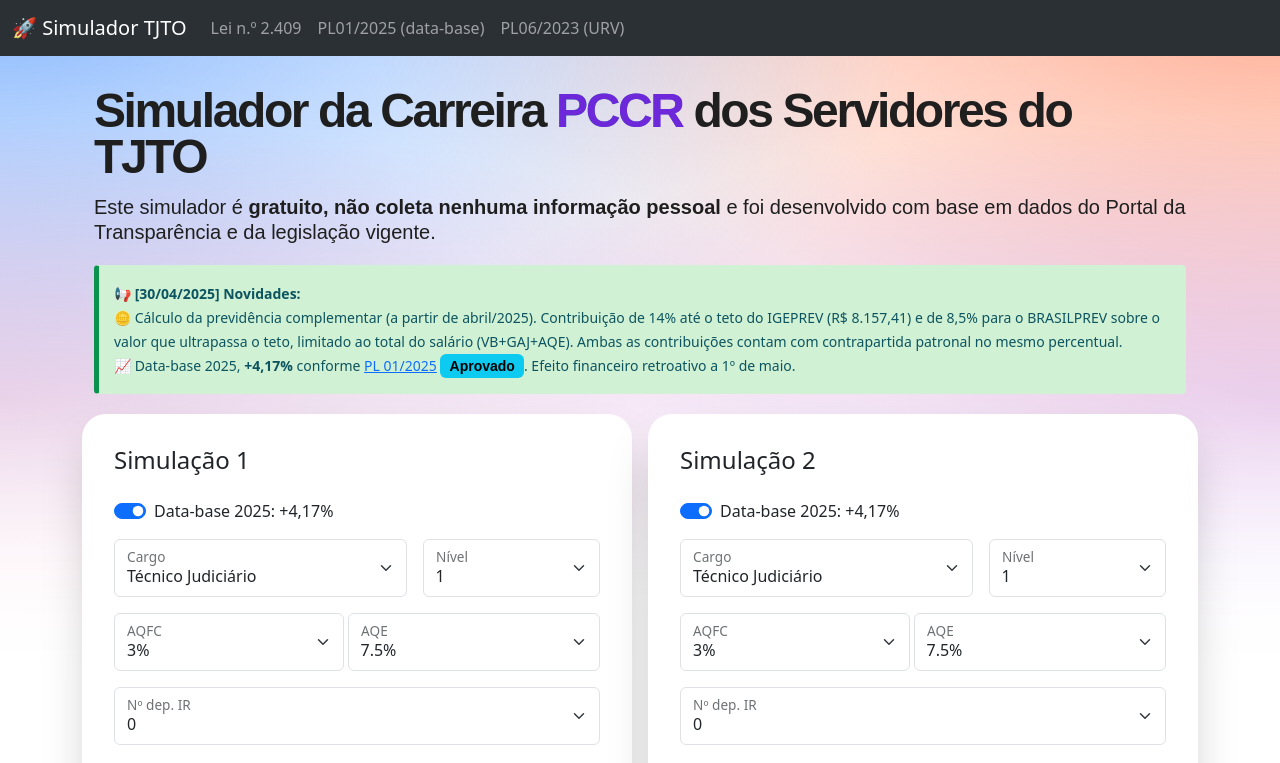
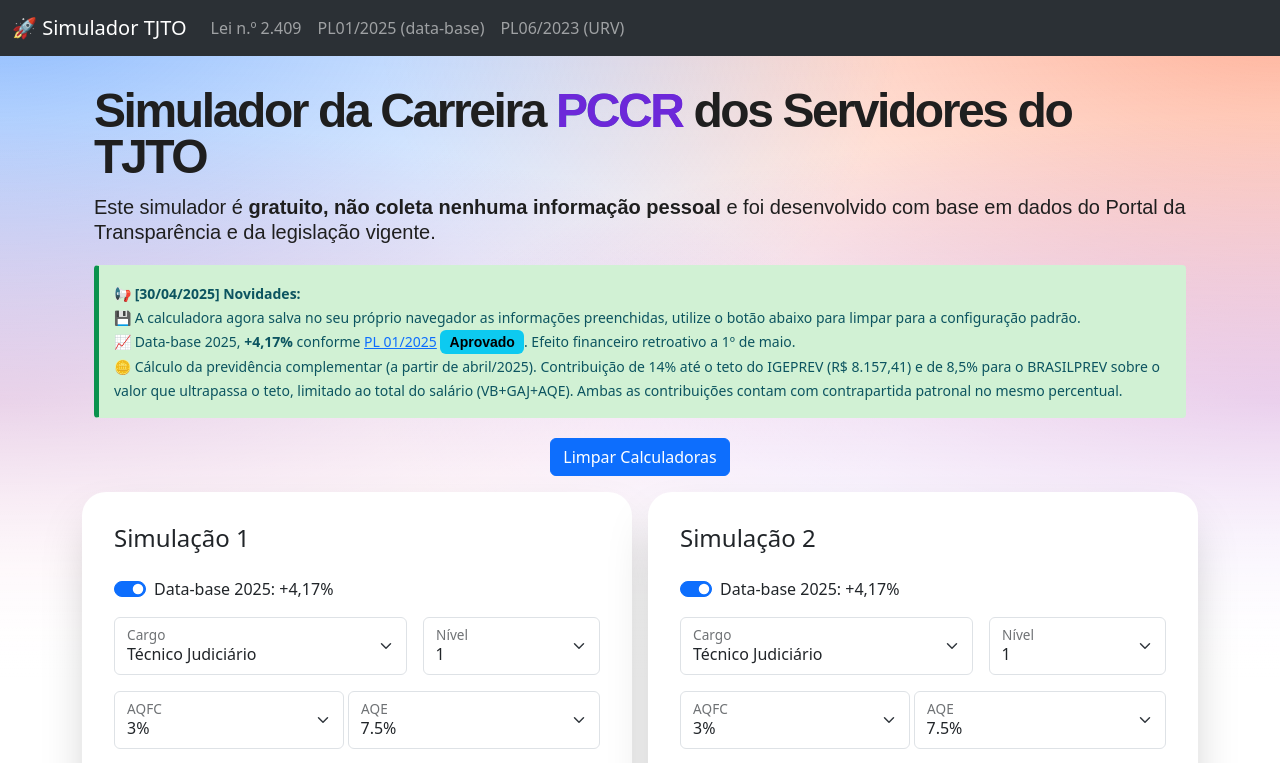
Before and after one commit to guilhermeoq/carreira-tjto, a Vue app: page / in a window 1280 px wide. Shown: the top 763 px of the page. Built offline with nearby package versions, Linux system fonts and the light colour scheme.

Commit message:
feat: armazenamento local storage

```diff
--- a/src/components/Calculadora.vue
+++ b/src/components/Calculadora.vue
@@ -38,13 +38,18 @@
 
       <div class="callout callout-info">
         <small><strong>📢 [30/04/2025] Novidades:</strong><br>
+          💾 A calculadora agora salva no seu próprio navegador as informações preenchidas, utilize o botão abaixo para limpar para a configuração padrão.<br>
+          📈 Data-base 2025, <strong>+4,17%</strong> conforme <a href="https://sapl.al.to.leg.br/materia/11972/documentoacessorio"
+            target="_blank">PL 01/2025</a> <span class="badge text-bg-info">Aprovado</span>. Efeito financeiro retroativo a 1º de maio.<br>
           🪙 Cálculo da previdência complementar (a partir de abril/2025). Contribuição de 14% até o teto do IGEPREV (R$
           8.157,41) e de 8,5% para o BRASILPREV sobre o valor que ultrapassa o teto, limitado ao total do
           salário (VB+GAJ+AQE). Ambas as contribuições contam com contrapartida patronal no mesmo percentual.<br>
-          📈 Data-base 2025, <strong>+4,17%</strong> conforme <a href="https://sapl.al.to.leg.br/materia/11972/documentoacessorio"
-            target="_blank">PL 01/2025</a> <span class="badge text-bg-info">Aprovado</span>. Efeito financeiro retroativo a 1º de maio.<br>
         </small>
       </div>
+
+      <div style="text-align: center; margin-top: 1em; margin-bottom: 1em" >
+      <button type="button" class="btn btn-primary" @click="resetCalculators">Limpar Calculadoras</button>
+    </div>
 
     </div>
     <div class="d-sm-flex gap-3">
@@ -673,6 +678,13 @@ export default {
         totalDescontosDecimo: 0,
       }
     },
+    saveCalculatorsToLocalStorage() {
+    localStorage.setItem('calculators', JSON.stringify(this.calculators));
+  },
+  resetCalculators() {
+    this.calculators = [this.createCalculator(), this.createCalculator()];
+    this.calculators.forEach((_, index) => this.updateSalary(index)); // recalculate
+  },
     //Opções de AQE conforme cargo
     getAqeOptions(cargo) {
       if (cargo === 'analista') {
@@ -1002,14 +1014,23 @@ export default {
           if (!validOptions.includes(calculator.aqe)) {
             calculator.aqe = 0
           }
-        })
+        });
+         // 🔐 New logic: Save to localStorage
+      localStorage.setItem('calculators', JSON.stringify(newCalculators));
       },
     },
   },
 
-  mounted() {
-    this.calculators.forEach((_, index) => this.updateSalary(index))
-  },
+  mounted(){
+  const saved = localStorage.getItem('calculators');
+  if (saved) {
+    this.calculators = JSON.parse(saved);
+  } else {
+    this.calculators = [this.createCalculator(), this.createCalculator()];
+  }
+
+  this.calculators.forEach((_, index) => this.updateSalary(index));
+},
 }
 </script>
 
```
